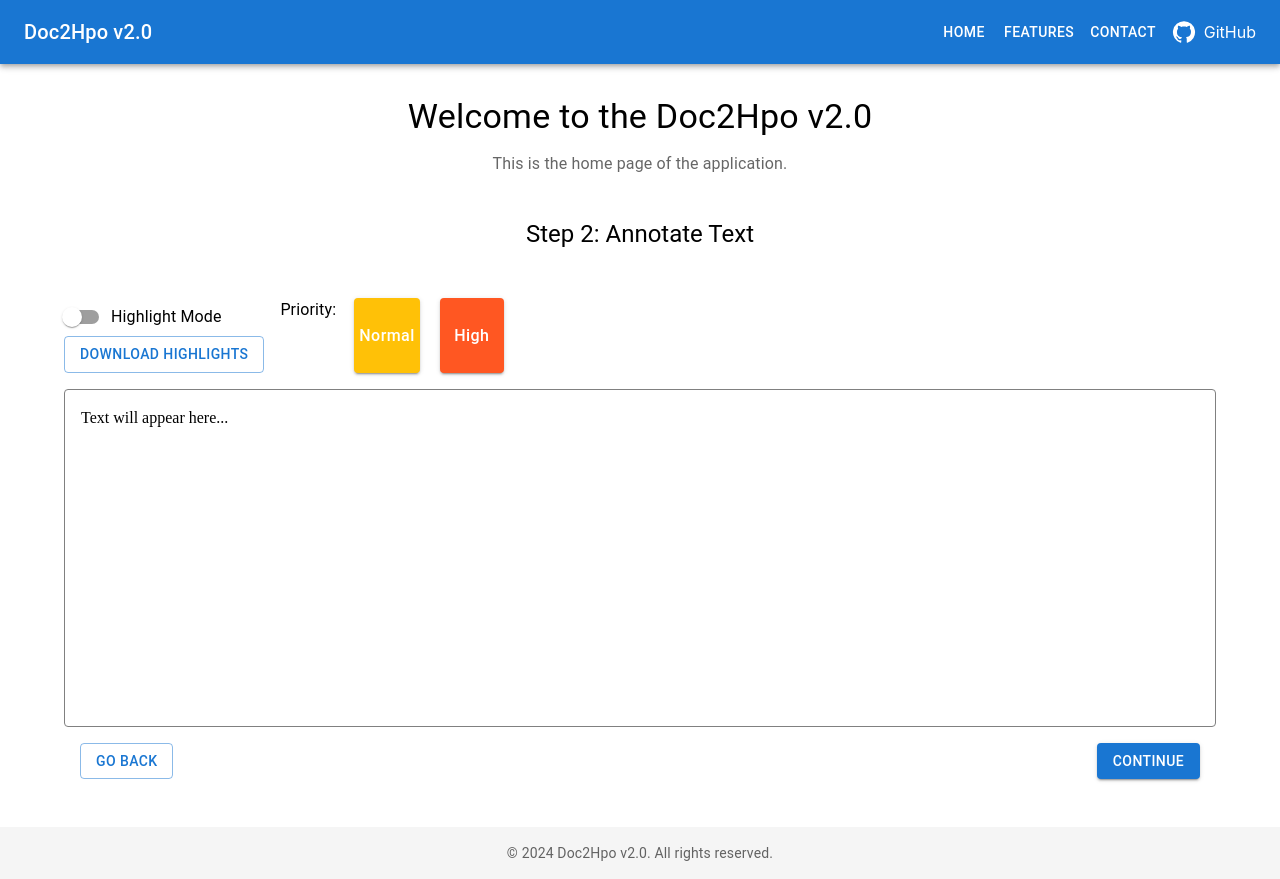
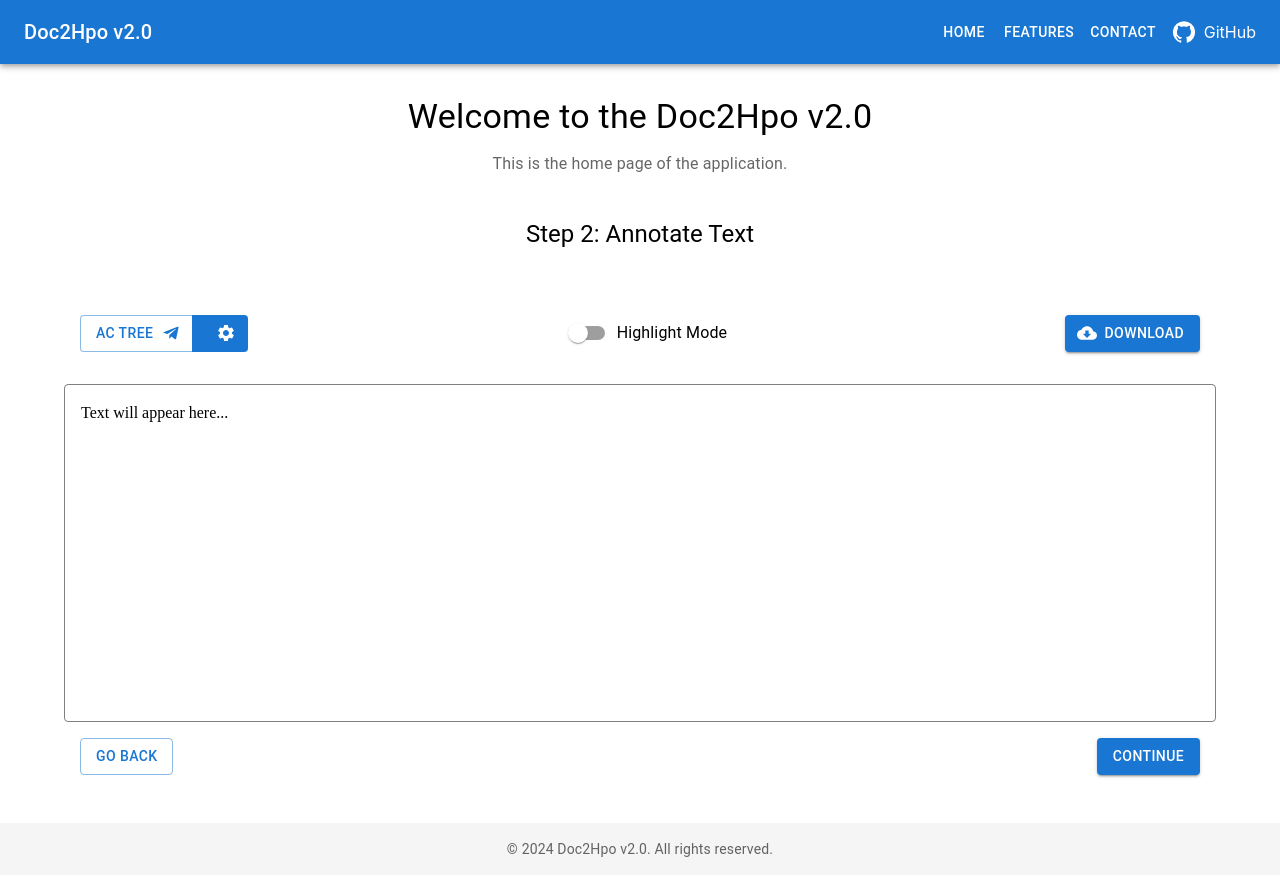
Before and after one commit to stormliucong/Doc2Hpo2.0, a React (Create React App) app in the folder front-end/: page / in a window 1280 px wide. Both pictures are taken after a click on the button "CONTINUE". Built offline with nearby package versions, Linux system fonts and the light colour scheme.

Commit message:
fix highlight box layout

```diff
--- a/front-end/src/Components/AppContext.js
+++ b/front-end/src/Components/AppContext.js
@@ -13,14 +13,16 @@ const AppProvider = ({ children }) => {
   const [selectedHighlight, setSelectedHighlight] = useState(null);
   const [gptDialogOpen, setGptDialogOpen] = useState(false);
   const [openaiKey, setOpenaiKey] = useState("");
+  const [flaskUrl, setFlaskUrl] = useState("http://localhost:5000");
   const [scispacyDialogOpen, setScispacyDialogOpen] = useState(false);
   const [actreeDialogOpen, setActreeDialogOpen] = useState(false);
+  const [parseOption, setParseOption] = useState('AC Tree'); // Default option
 
 
 
 
   return (
-    <AppContext.Provider value={{ fileText, setFileText, loading, setLoading, error, setError, highlights, setHighlights, highlightMode, setHighlightMode, selectedHighlight, setSelectedHighlight, gptDialogOpen, setGptDialogOpen, openaiKey, setOpenaiKey, scispacyDialogOpen, setScispacyDialogOpen, actreeDialogOpen, setActreeDialogOpen, inputText, setInputText }}>
+    <AppContext.Provider value={{ fileText, setFileText, loading, setLoading, error, setError, highlights, setHighlights, highlightMode, setHighlightMode, selectedHighlight, setSelectedHighlight, gptDialogOpen, setGptDialogOpen, openaiKey, setOpenaiKey, scispacyDialogOpen, setScispacyDialogOpen, actreeDialogOpen, setActreeDialogOpen, inputText, setInputText, parseOption, setParseOption, flaskUrl, setFlaskUrl }}>
       {children}
     </AppContext.Provider>
   );
--- a/front-end/src/Components/HighlightButton.js
+++ b/front-end/src/Components/HighlightButton.js
@@ -61,17 +61,15 @@ const HighlightButton = ({ highlight, highlightedText, onUpdateHighlight, onDele
             onMouseUp={handleMouseUp}
             onClick={handleClick}
             style={{
-                backgroundColor: highlight.priority === 'Normal' ? highlightColors[0] : highlightColors[1],
-                color: "#FFFFFF",
-                padding: "0 5px",
-                margin: "0 2px",
-                borderRadius: "4px",
+                color: highlight.priority === 'Normal' ? highlightColors[0] : highlightColors[1],
+                padding: "auto",
+                margin: "auto",
                 fontSize: "inherit",
                 textTransform: "none",
                 cursor: "pointer",
                 display: 'inline-block', // Ensures button stays inline
             }}
-            variant="contained"
+            variant="text"
             size="small"
         >
             {highlightedText}
--- a/front-end/src/Components/HighlightsBox.js
+++ b/front-end/src/Components/HighlightsBox.js
@@ -1,20 +1,24 @@
 import React, { useContext, useEffect, useState } from 'react';
 import { AppContext } from './AppContext';
 import { v4 as uuidv4 } from 'uuid';
-import { Box, Button, FormGroup, FormControlLabel, Switch, Typography, Grid2 } from '@mui/material';
+import { Box, Button, FormGroup, FormControlLabel, Switch, Typography, Grid2, ButtonGroup } from '@mui/material';
 import HighlightButton from './HighlightButton';
 import SearchDialog from './SearchDialog';
-
-
-
+import CloudDownloadIcon from '@mui/icons-material/CloudDownload';
+import SettingsIcon from '@mui/icons-material/Settings';
+import TelegramIcon from '@mui/icons-material/Telegram';
+import ParseSettings from './ParseSettings';
+import ParseButton from './ParseButton';
 
 const HighlightsBox = () => {
     const { setError, setFileText, selectedHighlight, setSelectedHighlight, highlightMode, setHighlightMode, highlights, setHighlights, fileText, inputText } = useContext(AppContext);
-    const [dialogOpen, setDialogOpen] = useState(false);
+    const [searchDialogOpen, setSearchDialogOpen] = useState(false);
+    const [settingsDialogOpen, setSettingsDialogOpen] = useState(false);
+
 
     useEffect(() => {
         if (inputText) {
-            setHighlightMode(false);
+            setHighlightMode(true);
             setHighlights([]);
             setSelectedHighlight(null);
             setFileText(inputText);
@@ -40,8 +44,6 @@ const HighlightsBox = () => {
             const start = preCaretRange.toString().length; // Length of text before the selection
             const end = start + range.toString().length; // Add the selected text length
 
-            alert(`Start: ${start}, End: ${end}`);
-
             // Check if this range is already highlighted
             if (
                 highlights.some(
@@ -52,7 +54,7 @@ const HighlightsBox = () => {
                         (highlight.end > start && highlight.end <= end)
                 )
             ) {
-                alert("This text overlaps an existing highlight.");
+                setError("This text overlaps an existing highlight.");
                 selection.removeAllRanges();
                 return;
             }
@@ -86,7 +88,7 @@ const HighlightsBox = () => {
     const handleClickHighlight = (selectedHighlight) => {
         if (!highlightMode) return;
         setSelectedHighlight(selectedHighlight);
-        setDialogOpen(true);
+        setSearchDialogOpen(true);
     };
 
     const renderHighlightedText = () => {
@@ -128,14 +130,30 @@ const HighlightsBox = () => {
         console.log('handleConfirm', hpo)
         const updatedHighlight = { ...selectedHighlight, hpoAttributes: hpo };
         handleUpdateHighlight(updatedHighlight);
-        setDialogOpen(false);
+        setSearchDialogOpen(false);
     };
 
     return (
         <>
-            {/* Annotation region */}
+            <Grid2 container spacing={2} size={12} alignContent={"center"}>
+                <Box
+                    sx={{
+                        display: 'flex',
+                        justifyContent: 'space-between',
+                        width: '100%',
+                        alignItems: 'center',
+                        padding: 2,
+                    }}
+                >
+                    {/* Left-aligned buttons */}
+                    <ButtonGroup variant="outlined" aria-label="Basic button group">
+                        <ParseButton />
+                        <Button variant="contained" endIcon={<SettingsIcon />} onClick={() => setSettingsDialogOpen(true)}>
+                        </Button>
+                    </ButtonGroup>
+                    <ParseSettings open={settingsDialogOpen} onClose={() => setSettingsDialogOpen(false)} />
+                    <Box sx={{ display: 'flex', gap: 1 }}>
                         {/* Toggle Switch */}
-          <Grid2 container spacing={2} size={12}>
                         <FormGroup>
                             <FormControlLabel
                                 control={
@@ -146,8 +164,20 @@ const HighlightsBox = () => {
                                 }
                                 label="Highlight Mode"
                             />
+                        </FormGroup>
+                    </Box>
+
+                    {/* Right-aligned button */}
                     {/* a download button to download highlights as a json file */}
-            <Button variant="outlined" onClick={() => {
+
+
+                    <Button
+                        component="label"
+                        role={undefined}
+                        variant="contained"
+                        tabIndex={-1}
+                        startIcon={<CloudDownloadIcon />}
+                        onClick={() => {
                             const element = document.createElement("a");
                             const download_json = { text: fileText, highlights: highlights };
                             const file = new Blob([JSON.stringify(download_json)], { type: 'application/json' });
@@ -156,22 +186,18 @@ const HighlightsBox = () => {
                             document.body.appendChild(element); // Required for this to work in FireFox
                             element.click();
                         }
-            }>
-              Download Highlights
+                        }
+                    >
+                        Download
                     </Button>
+                </Box>
 
+            </Grid2>
 
-          </FormGroup>
-
-
-            {/* Add a color legend for Priority and Normal Not clickable button*/}
-            <Typography>Priority:</Typography>
-            <Button variant="contained" style={{ backgroundColor: "#FFC107", color: "#FFFFFF", padding: "0 5px", margin: "0 2px", borderRadius: "4px", fontSize: "inherit", textTransform: "none", cursor: "pointer", }} size="small">Normal</Button>
-            <Button variant="contained" style={{ backgroundColor: "#FF5722", color: "#FFFFFF", padding: "0 5px", margin: "0 2px", borderRadius: "4px", fontSize: "inherit", textTransform: "none", cursor: "pointer", }} size="small">High</Button>
-        </Grid2>
-        <Grid2 container spacing={2} size={12}>
+            <Grid2 container spacing={2} size={12} alignContent={"center"}>
                 <Box
-            sx={{width: '100%',         // Matches the `fullWidth` of the TextField
+                    sx={{
+                        width: '100%',         // Matches the `fullWidth` of the TextField
                         height: 12 * 24 + 16,  // 12 rows of text with a line height of 24px, plus padding
                         padding: 2,            // Padding similar to the TextField's spacing
                         border: '1px solid gray',
@@ -184,13 +210,21 @@ const HighlightsBox = () => {
                         fontSize: '1rem',      // Matches TextField text size
                         lineHeight: '1.5',     // Matches TextField line spacing
                     }}
-                id="text-container"
+
                     onMouseUp={handleHighlight}
                     style={{ cursor: highlightMode ? "text" : "default" }}
                 >
+                    <div id="text-container">
                         {renderHighlightedText()}
+                    </div>
+
+
                 </Box>
-            <SearchDialog open={dialogOpen} onClose={()=>{setDialogOpen(false)}} onConfirm={handleSearchConfirm} selectedHighlight={selectedHighlight} />
+                {/* <Button variant="contained" style={{ backgroundColor: "#FFC107", color: "#FFFFFF", padding: "0 5px", margin: "0 2px", borderRadius: "2px", fontSize: "inherit", textTransform: "none", cursor: "pointer", }} size="small">Normal</Button>
+            <Button variant="contained" style={{ backgroundColor: "#FF5722", color: "#FFFFFF", padding: "0 5px", margin: "0 2px", borderRadius: "2px", fontSize: "inherit", textTransform: "none", cursor: "pointer", }} size="small">High</Button> */}
+                <SearchDialog open={searchDialogOpen} onClose={() => { setSearchDialogOpen(false) }} onConfirm={handleSearchConfirm} selectedHighlight={selectedHighlight} />
+                {/* Add a color legend for Priority and Normal Not clickable button*/}
+
             </Grid2>
         </>
     );
--- /dev/null
+++ b/front-end/src/Components/ParseButton.js
@@ -0,0 +1,116 @@
+import React, { useState, useEffect, useContext } from 'react';
+import { AppContext } from './AppContext';
+
+import {
+  Dialog,
+  DialogTitle,
+  DialogContent,
+  DialogActions,
+  Box,
+  Button,
+  TextField,
+  Select,
+  MenuItem,
+  FormControl,
+  InputLabel,
+  Checkbox,
+  FormControlLabel,
+} from '@mui/material';
+import TelegramIcon from '@mui/icons-material/Telegram';
+import { v4 as uuidv4 } from 'uuid';
+
+
+const ParseButton = () => {
+
+    const { parseOption, fileText, openaiKey, flaskUrl, setLoading, setError, setHighlights } = useContext(AppContext);
+
+    const handleParse = async () => {
+        setLoading(true);
+        setError(null);
+        let isRequestActive = true;
+
+        // Set a timeout to automatically cancel the request
+        const timeoutId = setTimeout(() => {
+            isRequestActive = false;
+            setLoading(false);
+            setError("Request timed out after 5 seconds.");
+            console.log("Request timed out.");
+        }, 50000);
+
+        try {
+            let response;
+            if(parseOption === 'Test') {
+                response = await fetch(flaskUrl + "/api/hello");
+            }
+            if (parseOption === 'AC Tree') {
+                response = await fetch(flaskUrl + "/api/search/actree", {
+                    method: 'POST',
+                    headers: {
+                        'Content-Type': 'application/json'
+                    },
+                    body: JSON.stringify({ text: fileText })
+                });
+            }
+            if (parseOption === 'SciSpacy') {
+                response = await fetch(flaskUrl + "/api/search/scispacy", {
+                    method: 'POST',
+                    headers: {
+                        'Content-Type': 'application/json'
+                    },
+                    body: JSON.stringify({ text: fileText })
+                });
+            }
+            if (parseOption === 'GPT') {
+                response = await fetch(flaskUrl + "/api/search/gpt", {
+                    method: 'POST',
+                    headers: {
+                        'Content-Type': 'application/json'
+                    },
+                    body: JSON.stringify({ text: fileText, openaiKey: openaiKey, test: false })
+                });
+            }
+            // If the request is inactive (timed out), stop processing
+            if (!isRequestActive) return;
+            if (!response.ok) throw new Error(`HTTP error! Status: ${response.status}`);
+            if(parseOption === 'Test') {
+                const res = await response.text();
+                setError("This is a Test to " + flaskUrl + "\n" + res.toString());
+            }
+            if(parseOption !== 'Test') {
+                const res = await response.json();
+                // push res into highlights
+                const highlights = res.map((r) => {
+                    const selectedText = r[2];
+                    const start = r[0];
+                    const end = r[1];
+                    const hpoAttributes = r[3];
+                    const priority = hpoAttributes.frequency > 0.05 ? 'Low' : 'Normal';
+                    return { id: uuidv4(), selectedText, start, end, hpoAttributes, priority }
+                });
+                setHighlights(highlights);
+            }
+        }
+
+        catch (error) {
+            if (isRequestActive) {
+                setError(error.message);
+                console.error("Error fetching data:", error.message);
+            }
+        }
+
+        finally {
+            if (isRequestActive) {
+                clearTimeout(timeoutId); // Clear timeout if the request completes on time
+                setLoading(false);
+            }
+
+        }
+    }
+
+  return (
+
+    <Button endIcon={<TelegramIcon />} onClick={handleParse}>{parseOption}</Button>
+  );
+}
+
+export default ParseButton;
--- /dev/null
+++ b/front-end/src/Components/ParseSettings.js
@@ -0,0 +1,113 @@
+import React, { useState, useEffect, useContext } from 'react';
+import { AppContext } from './AppContext';
+
+import {
+  Dialog,
+  DialogTitle,
+  DialogContent,
+  DialogActions,
+  Box,
+  Button,
+  TextField,
+  Select,
+  MenuItem,
+  FormControl,
+  InputLabel,
+  Checkbox,
+  FormControlLabel,
+} from '@mui/material';
+
+function ParseSettings({ open, onClose }) {
+  const [selectedOption, setSelectedOption] = useState('option1'); // Default option
+  const [showCommonConfig, setShowCommonConfig] = useState(false); // Toggle for common configuration
+
+  const {parseOption, setParseOption, openaiKey, setOpenaiKey, flaskUrl, setFlaskUrl} = useContext(AppContext);
+
+  const handleOptionChange = (event) => {
+    setSelectedOption(event.target.value);
+    setParseOption(event.target.value);
+  };
+
+  useEffect(() => { setSelectedOption(parseOption); }, [parseOption]);
+
+  return (
+    <Dialog open={open} onClose={onClose} maxWidth="sm" fullWidth>
+      <DialogTitle>Settings</DialogTitle>
+      <DialogContent>
+        {/* Dropdown Menu */}
+        <FormControl fullWidth sx={{ marginBottom: 2 }}>
+          <InputLabel>Choose an Parser</InputLabel>
+          <Select value={selectedOption} onChange={handleOptionChange} label="Choose an Option">
+            <MenuItem value="Test">Test</MenuItem>
+            {/* Default option */}
+            <MenuItem value="AC Tree">AC Tree</MenuItem>
+            <MenuItem value="SciSpacy">Scispacy</MenuItem>
+            <MenuItem value="GPT">GPT</MenuItem>
+          </Select>
+        </FormControl>
+
+        {/* Dynamic Configuration Based on Option */}
+        {selectedOption === 'Test' && (
+          <Box>
+            <p>This is a test</p>
+          </Box>
+        )}
+
+        {selectedOption === 'AC Tree' && (
+            <Box>
+                <p>Discription of AcTree</p>
+            </Box>
+        )}
+
+        {selectedOption === 'GPT' && (
+          <Box>
+            <TextField
+              fullWidth
+              label="Input Open AI Key here:"
+              value={openaiKey}
+              onChange={(e) => setOpenaiKey(e.target.value)}
+              sx={{ marginBottom: 2 }}
+            />
+          </Box>
+        )}
+
+        {selectedOption === 'SciSpacy' && (
+          <Box>
+            <p>Description of SciSpacy</p>
+          </Box>
+        )}
+
+        {/* Common Configuration */}
+        <FormControlLabel
+          control={
+            <Checkbox
+              checked={showCommonConfig}
+              onChange={(e) => setShowCommonConfig(e.target.checked)}
+            />
+          }
+          label="Show more configurations"
+        />
+        {showCommonConfig && (
+          <Box sx={{ marginTop: 2 }}>
+            <TextField
+              fullWidth
+              label="Backend URL"
+              value={flaskUrl}
+              onChange={(e) => setFlaskUrl(e.target.value)}
+            />
+          </Box>
+        )}
+      </DialogContent>
+      <DialogActions>
+        <Button onClick={onClose} color="primary">
+          Cancel
+        </Button>
+        <Button onClick={onClose} color="primary" variant="contained">
+          Save
+        </Button>
+      </DialogActions>
+    </Dialog>
+  );
+}
+
+export default ParseSettings;
--- a/front-end/src/Components/Parser.js
+++ b/front-end/src/Components/Parser.js
@@ -2,7 +2,7 @@ import React, { useContext, useState } from 'react';
 import { AppContext } from './AppContext';
 import { Button } from '@mui/material';
 import { v4 as uuidv4 } from 'uuid';
-import { Box, Dialog, DialogActions, DialogTitle, TextField } from '@mui/material';
+import { Box, Dialog, DialogActions, DialogTitle, TextField, DialogContent } from '@mui/material';
 
 const Parser = () => {
     const { fileText, setHighlights, setHighlightMode, setLoading, setError } = useContext(AppContext);
@@ -215,6 +215,7 @@ const Parser = () => {
 
 
     return (
+
         <>
             {/* Call Flask ACtree */}
             <Box mb={2}>
```
Lines whose indentation alone changed are shown as unchanged.
